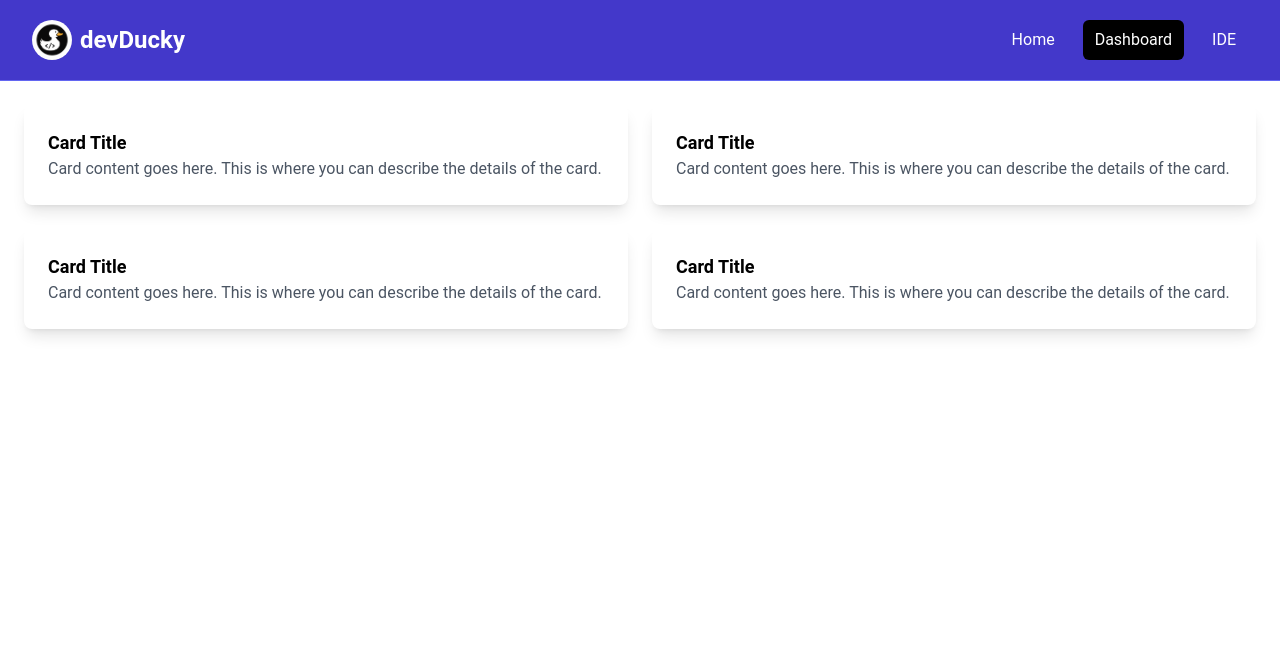
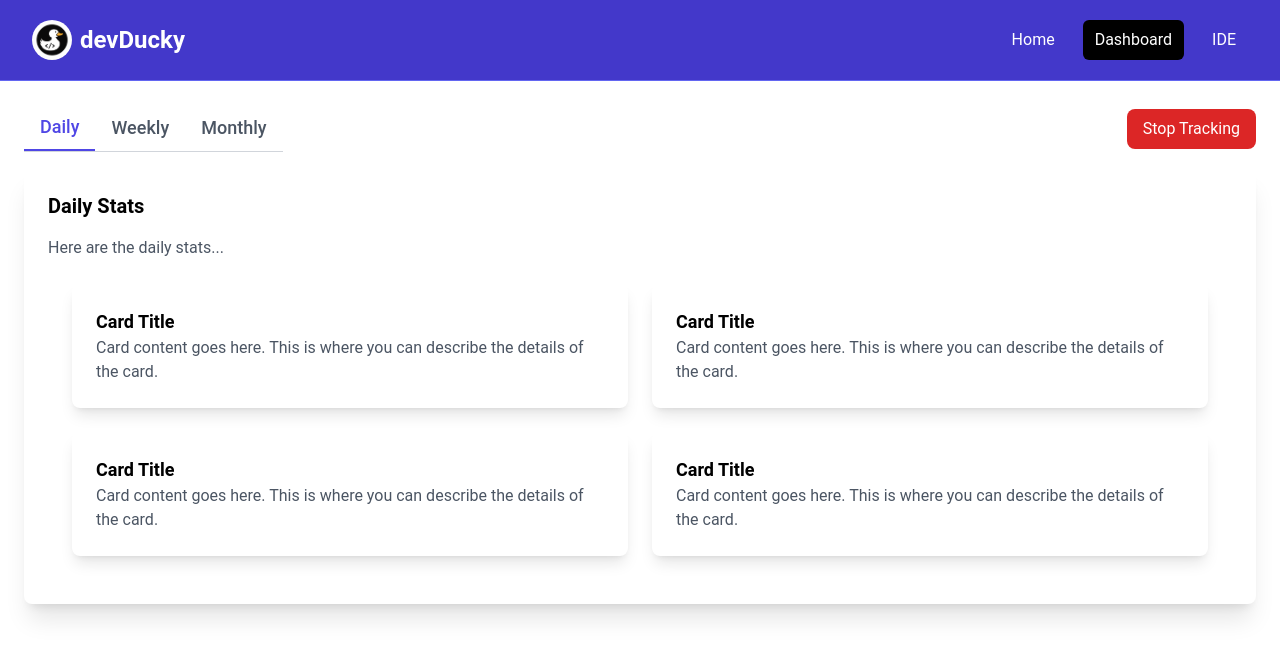
Before and after one commit to yukui5401/devDucky2024, a React (Vite) app in the folder frontend/: page /dashboard in a window 1280 px wide. Shown: the top 658 px of the page. Built offline with nearby package versions, Linux system fonts and the light colour scheme.

Commit message:
Polished dashboard, adding in options to toggle between a daily/monthly/weekly view. Added functionality to support the cardgrid changing

```diff
--- a/frontend/src/components/CardGrid.jsx
+++ b/frontend/src/components/CardGrid.jsx
@@ -2,7 +2,12 @@
 import React from "react";
 import StatCard from "./StatCard";
 
-const CardGrid = () => {
+const CardGrid = ({
+  cardContent1 = <></>,
+  cardContent2 = <></>,
+  cardContent3 = <></>,
+  cardContent4 = <></>,
+}) => {
   return (
     <div className="grid grid-cols-1 sm:grid-cols-2 rounded-sm gap-6 p-6">
       <StatCard>
@@ -11,6 +16,7 @@ const CardGrid = () => {
           Card content goes here. This is where you can describe the details of
           the card.
         </p>
+        {cardContent1}
       </StatCard>
       <StatCard>
         <h3 className="text-lg font-semibold">Card Title</h3>
@@ -18,6 +24,7 @@ const CardGrid = () => {
           Card content goes here. This is where you can describe the details of
           the card.
         </p>
+        {cardContent2}
       </StatCard>
       <StatCard>
         <h3 className="text-lg font-semibold">Card Title</h3>
@@ -25,6 +32,7 @@ const CardGrid = () => {
           Card content goes here. This is where you can describe the details of
           the card.
         </p>
+        {cardContent3}
       </StatCard>
       <StatCard>
         <h3 className="text-lg font-semibold">Card Title</h3>
@@ -32,6 +40,7 @@ const CardGrid = () => {
           Card content goes here. This is where you can describe the details of
           the card.
         </p>
+        {cardContent4}
       </StatCard>
     </div>
   );
--- /dev/null
+++ b/frontend/src/components/TrackingStatsToggle.jsx
@@ -0,0 +1,87 @@
+import React, { useState } from "react";
+import CardGrid from "./CardGrid";
+
+const TrackingStatsToggle = () => {
+  const [activeTab, setActiveTab] = useState("daily");
+  const [isTracking, setIsTracking] = useState(true);
+
+  const handleToggleTracking = () => {
+    setIsTracking(!isTracking);
+    // Add any additional logic needed to start or stop tracking
+  };
+
+  return (
+    <div className="max-w-7xl mx-auto p-6">
+      <div className="flex justify-between items-center mb-4">
+        <div className="inline-flex border-b border-gray-300">
+          <button
+            className={`py-2 px-4 text-lg font-medium ${
+              activeTab === "daily"
+                ? "text-indigo-600 border-b-2 border-indigo-600"
+                : "text-gray-600"
+            }`}
+            onClick={() => setActiveTab("daily")}
+          >
+            Daily
+          </button>
+          <button
+            className={`py-2 px-4 text-lg font-medium ${
+              activeTab === "weekly"
+                ? "text-indigo-600 border-b-2 border-indigo-600"
+                : "text-gray-600"
+            }`}
+            onClick={() => setActiveTab("weekly")}
+          >
+            Weekly
+          </button>
+          <button
+            className={`py-2 px-4 text-lg font-medium ${
+              activeTab === "monthly"
+                ? "text-indigo-600 border-b-2 border-indigo-600"
+                : "text-gray-600"
+            }`}
+            onClick={() => setActiveTab("monthly")}
+          >
+            Monthly
+          </button>
+        </div>
+        <button
+          className={`text-white px-4 py-2 rounded-lg ${
+            isTracking
+              ? "bg-red-600 hover:bg-red-700"
+              : "bg-green-600 hover:bg-green-700"
+          }`}
+          onClick={handleToggleTracking}
+        >
+          {isTracking ? "Stop Tracking" : "Start Tracking"}
+        </button>
+      </div>
+
+      <div className="p-6 bg-white shadow-xl rounded-lg">
+        {activeTab === "daily" && (
+          <div>
+            <h3 className="text-xl font-bold mb-4">Daily Stats</h3>
+            <p className="text-gray-600">Here are the daily stats...</p>
+            <CardGrid />
+          </div>
+        )}
+        {activeTab === "weekly" && (
+          <div>
+            <h3 className="text-xl font-bold mb-4">Weekly Stats</h3>
+            <p className="text-gray-600">Here are the weekly stats...</p>
+            <CardGrid />
+          </div>
+        )}
+        {activeTab === "monthly" && (
+          <div>
+            <h3 className="text-xl font-bold mb-4">Monthly Stats</h3>
+            <p className="text-gray-600">Here are the monthly stats...</p>
+            <CardGrid />
+          </div>
+        )}
+      </div>
+    </div>
+  );
+};
+
+export default TrackingStatsToggle;
--- a/frontend/src/pages/Dashboard.jsx
+++ b/frontend/src/pages/Dashboard.jsx
@@ -1,10 +1,10 @@
 import React from "react";
-import CardGrid from "../components/CardGrid";
+import TrackingStatsToggle from "../components/TrackingStatsToggle";
 
 const Dashboard = () => {
   return (
     <>
-      <CardGrid />
+      <TrackingStatsToggle />
     </>
   );
 };
```
